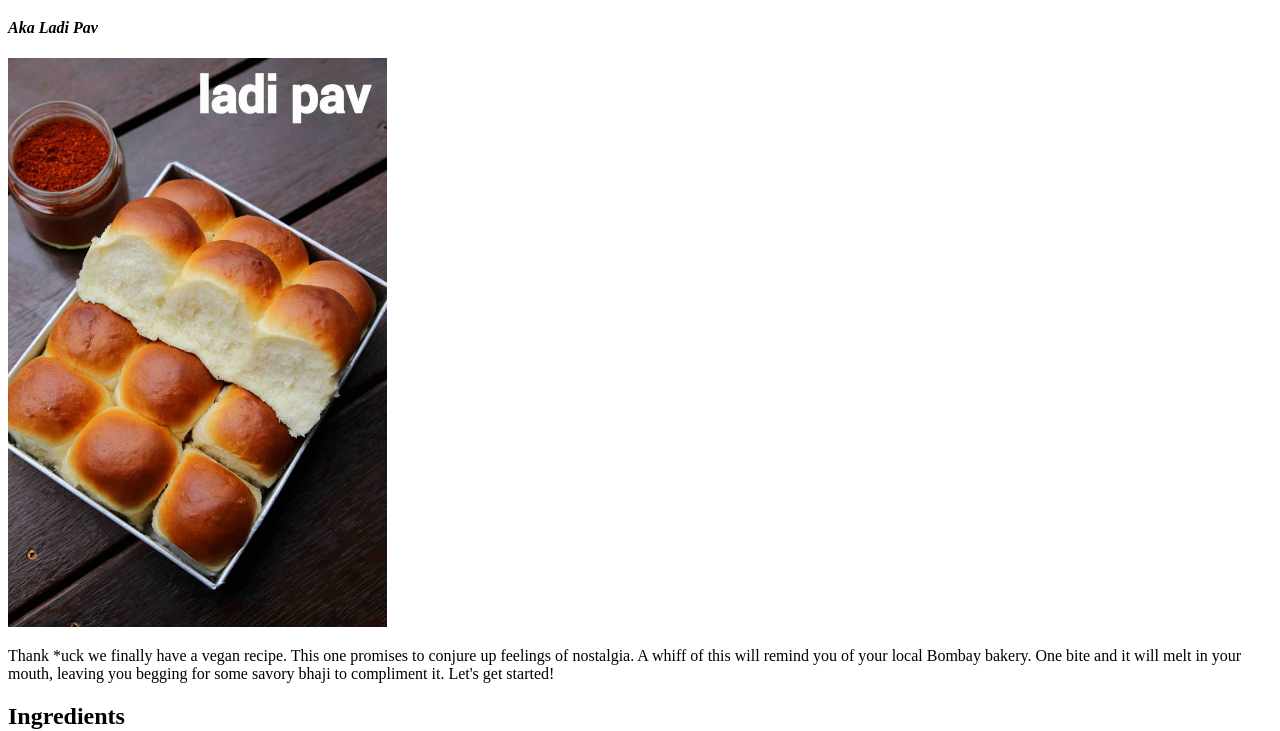
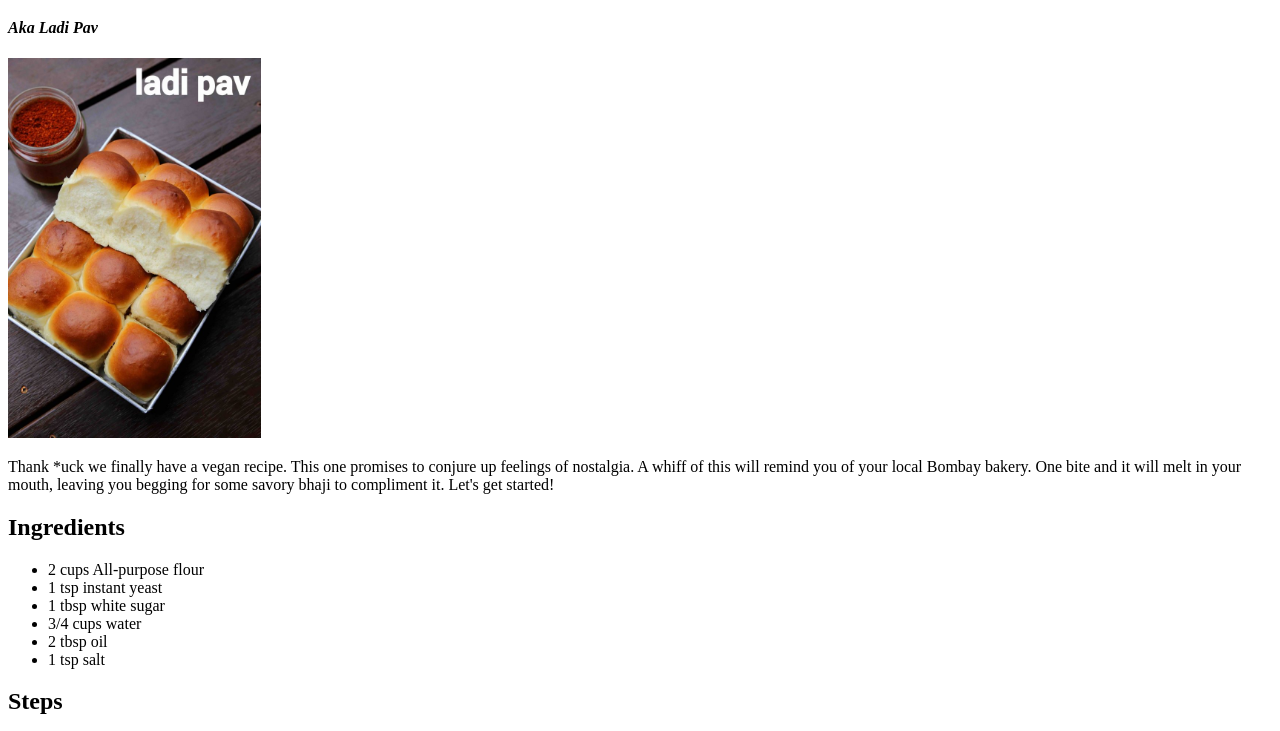
Before and after one commit to hookedandtwisted/odin_recipes, a plain HTML site: page recipes/breadrolls.html in a window 1280 px wide. Shown: the part 87-818 px from the top of the page. Drawn offline with Linux system fonts and the light colour scheme.

Commit message:
Editing image display width

```diff
--- a/recipes/breadrolls.html
+++ b/recipes/breadrolls.html
@@ -9,7 +9,7 @@
 <body>
     <a href="../index.html">Go back</a>
     <h1>Breadrolls</h1><h4><em>Aka Ladi Pav</em></h4>
-    <img width="30%" src="../images/breadrolls.jpeg">
+    <img width="20%" src="../images/breadrolls.jpeg">
     <p>Thank *uck we finally have a vegan recipe. This one promises to conjure up feelings of nostalgia. A whiff of this will remind you of your local Bombay bakery. One bite and it will melt in your mouth, leaving you begging for some savory bhaji to compliment it. Let's get started!</p>
     <h2> Ingredients</h2>
     <ul>
```
Also changed, not shown: recipes/cheesecake.html (+1 -1 lines).
